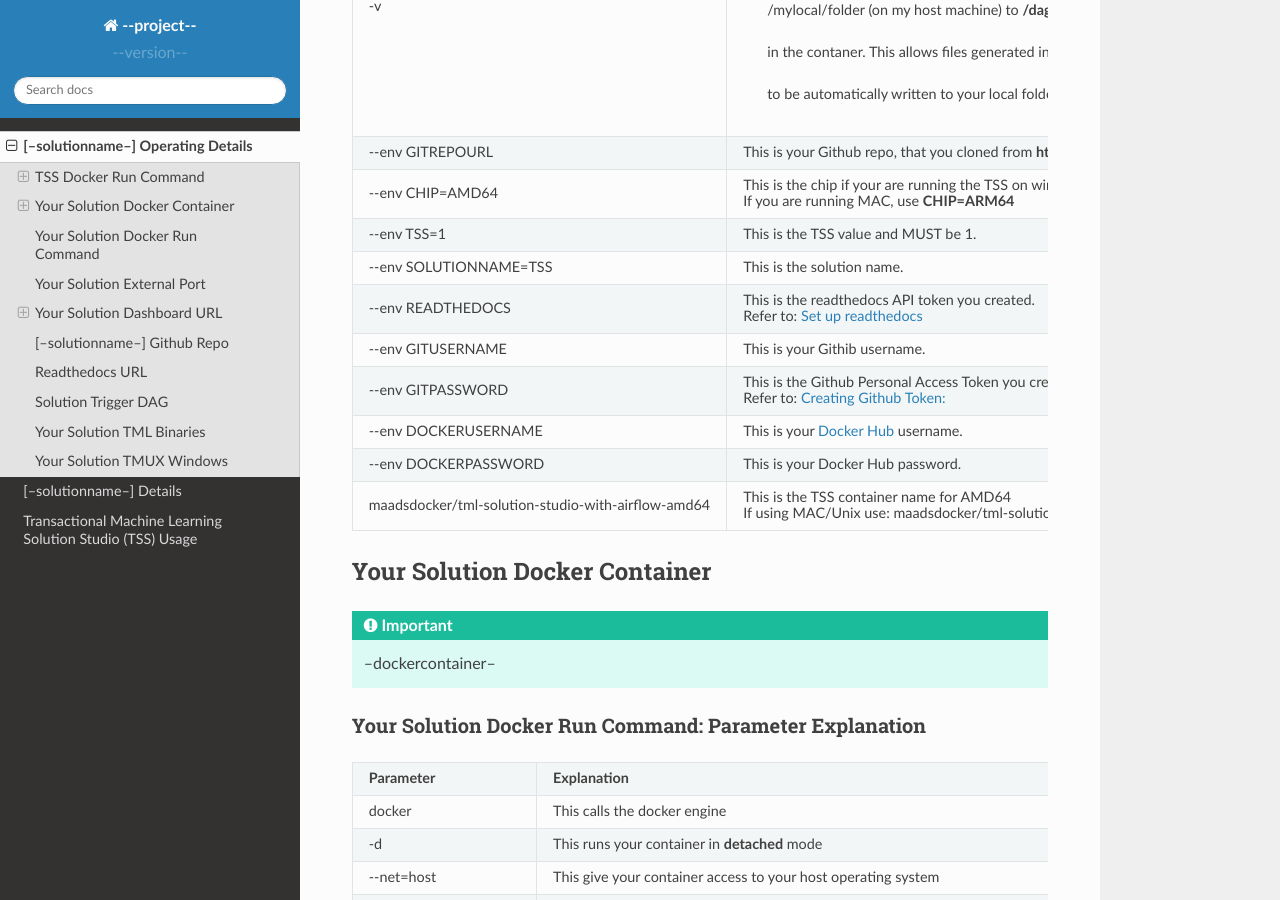
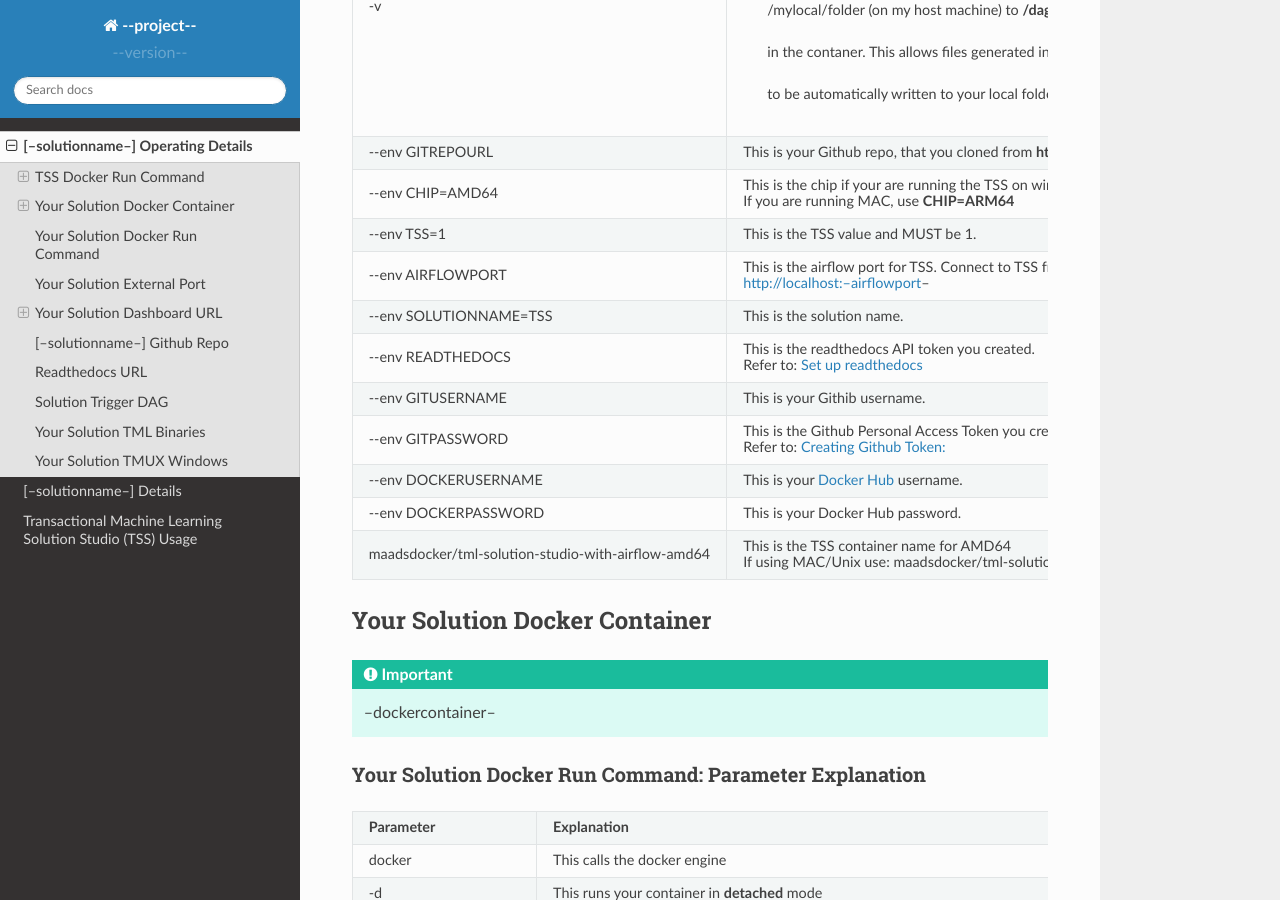
Before and after one commit to vanesalcb06/tssproject2-2b5c, a Sphinx documentation site: the page built from docs/source/operating.rst, in a window 1280 px wide and 900 px high, scrolled down 1177 px. Built offline with Sphinx 7.4.7 and the Read the Docs theme 2.0.0, drawn with Linux system fonts in a browser that asks for light colours.

Commit message:
Update operating.rst

```diff
--- a/docs/source/operating.rst
+++ b/docs/source/operating.rst
@@ -64,6 +64,10 @@ TSS Docker Run Command: Parameter Explanation
        If you are running MAC, use **CHIP=ARM64**
    * - \-\-env TSS=1
      - This is the TSS value and MUST be 1.
+   * - \-\-env AIRFLOWPORT
+     - This is the airflow port for TSS.  Connect to TSS from your browser:
+
+       http://localhost:--airflowport--
    * - \-\-env SOLUTIONNAME=TSS
      - This is the solution name.
    * - \-\-env READTHEDOCS
```
